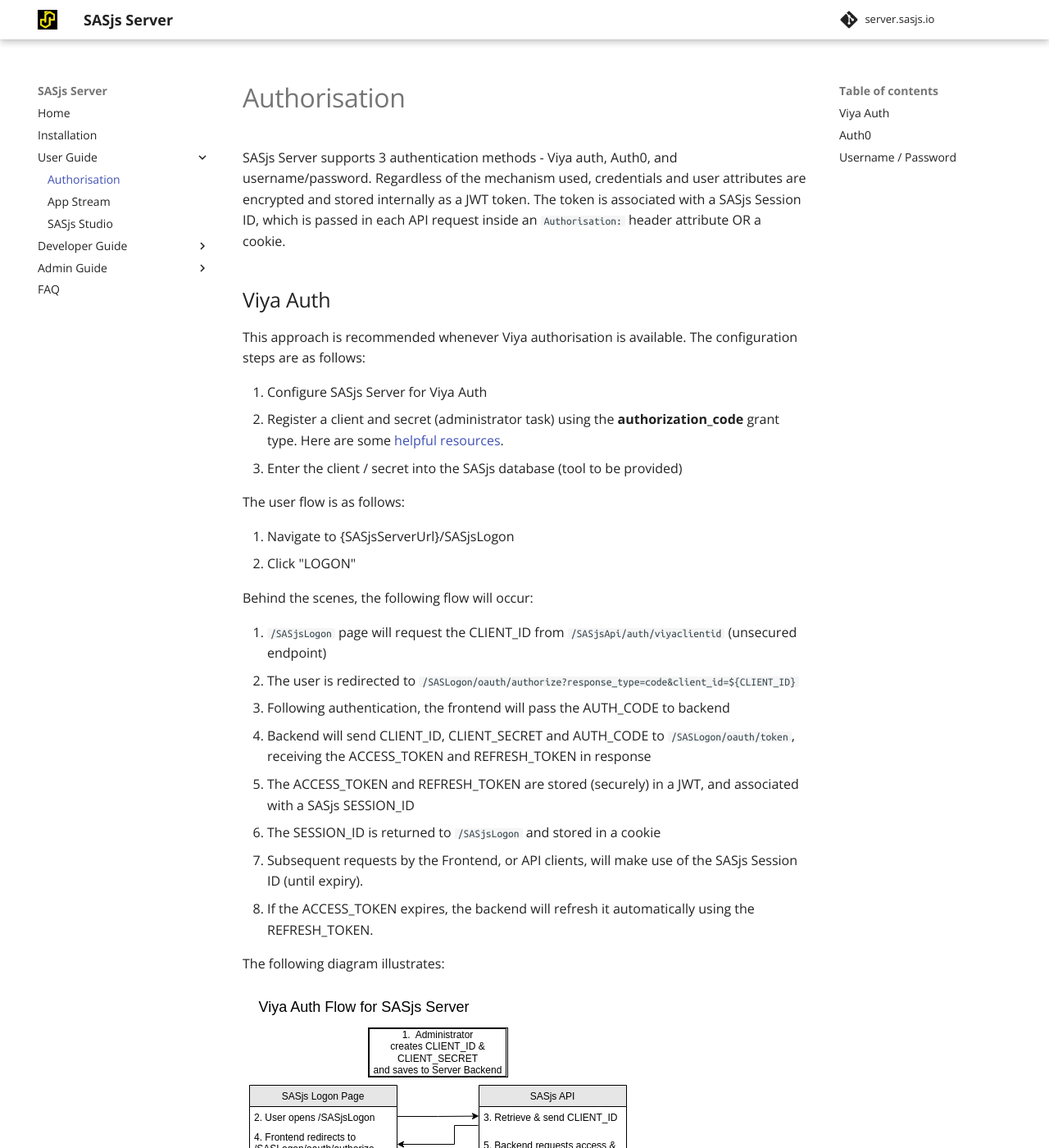
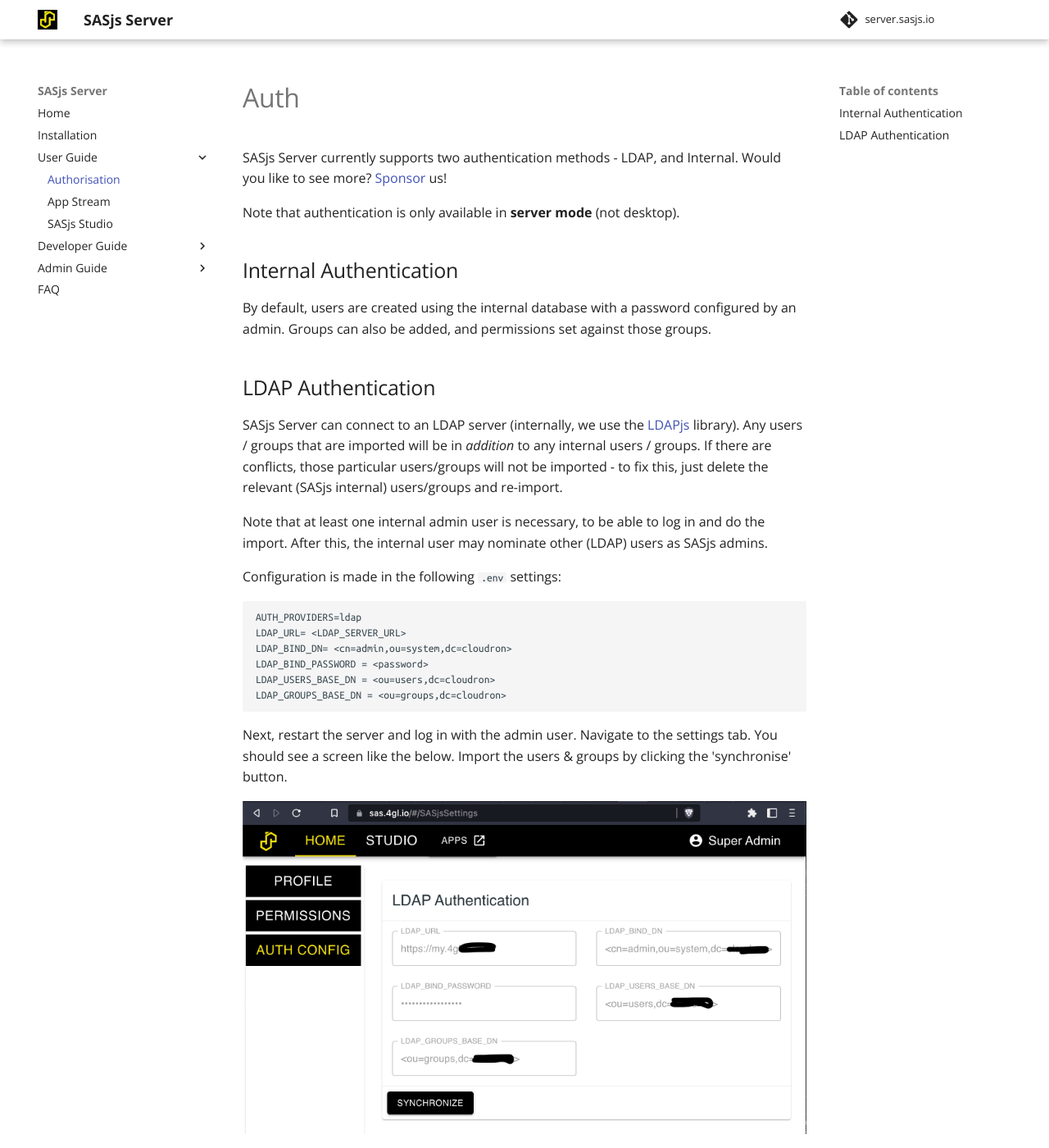
Before and after one commit to sasjs/server.sasjs.io, an MkDocs documentation site: the page built from docs/auth.md, in a window 1280 px wide and 1400 px high. Shown: the whole window at 82% size. Built offline with MkDocs 1.6.1 and Material for MkDocs 9.7.7, drawn with Linux system fonts in a browser that asks for light colours; comment, search, counter and statistics services are not loaded; some of the changed text lies outside the part shown.

Commit message:
feat: ldap notes

````diff
--- a/docs/auth.md
+++ b/docs/auth.md
@@ -1,37 +1,37 @@
-# Authorisation
+---
+layout: article
+title: Authentication
+description: Configuring Authentication Mechanisms in SASjs Server (LDAP and Internal)
+og_image: /img/ldapconfig.png
+---
 
-SASjs Server supports 3 authentication methods - Viya auth, Auth0, and username/password.  Regardless of the mechanism used, credentials and user attributes are encrypted and stored internally as a JWT token. The token is associated with a SASjs Session ID, which is passed in each API request inside an `Authorisation:` header attribute OR a cookie.
+# Auth
 
-## Viya Auth
-This approach is recommended whenever Viya authorisation is available. The configuration steps are as follows:
+SASjs Server currently supports two authentication methods - LDAP, and Internal.  Would you like to see more?  [Sponsor](https://github.com/sponsors/sasjs) us!
 
-1. Configure SASjs Server for Viya Auth
-2. Register a client and secret (administrator task) using the **authorization_code** grant type.  Here are some [helpful resources](https://cli.sasjs.io/faq/#how-can-i-obtain-a-viya-client-and-secret).
-3. Enter the client / secret into the SASjs database (tool to be provided)
+Note that authentication is only available in **server mode** (not desktop).
 
-The user flow is as follows:
+## Internal Authentication
 
-1. Navigate to {SASjsServerUrl}/SASjsLogon
-2. Click "LOGON"
+By default, users are created using the internal database with a password configured by an admin.  Groups can also be added, and permissions set against those groups.
 
-Behind the scenes, the following flow will occur:
+## LDAP Authentication
 
-1. `/SASjsLogon` page will request the CLIENT_ID from `/SASjsApi/auth/viyaclientid` (unsecured endpoint)
-2. The user is redirected to `/SASLogon/oauth/authorize?response_type=code&client_id=${CLIENT_ID}`
-3. Following authentication, the frontend will pass the AUTH_CODE to backend
-4. Backend will send CLIENT_ID, CLIENT_SECRET and AUTH_CODE to `/SASLogon/oauth/token`, receiving the ACCESS_TOKEN and REFRESH_TOKEN in response
-5. The ACCESS_TOKEN and REFRESH_TOKEN are stored (securely) in a JWT, and associated with a SASjs SESSION_ID
-6. The SESSION_ID is returned to `/SASjsLogon` and stored in a cookie
-7. Subsequent requests by the Frontend, or API clients, will make use of the SASjs Session ID (until expiry).
-8. If the ACCESS_TOKEN expires, the backend will refresh it automatically using the REFRESH_TOKEN.
+SASjs Server can connect to an LDAP server (internally, we use the [LDAPjs](http://ldapjs.org/client.html) library).  Any users / groups that are imported will be in _addition_ to any internal users / groups.  If there are conflicts, those particular users/groups will not be imported - to fix this, just delete the relevant (SASjs internal) users/groups and re-import.
 
-The following diagram illustrates:
+Note that at least one internal admin user is necessary, to be able to log in and do the import.  After this, the internal user may nominate other (LDAP) users as SASjs admins.
 
-![viya flow](draw.io/viyaflow.svg)
+Configuration is made in the following `.env` settings:
 
-## Auth0
+```
+AUTH_PROVIDERS=ldap
+LDAP_URL= <LDAP_SERVER_URL>
+LDAP_BIND_DN= <cn=admin,ou=system,dc=cloudron>
+LDAP_BIND_PASSWORD = <password>
+LDAP_USERS_BASE_DN = <ou=users,dc=cloudron>
+LDAP_GROUPS_BASE_DN = <ou=groups,dc=cloudron>
+```
 
-Auth0 is a third party authentication provider, which supports all major authentication methods - such as SAML, SSO, LDAP, Social Logins, etc etc.
+Next, restart the server and log in with the admin user. Navigate to the settings tab.  You should see a screen like the below.  Import the users & groups by clicking the 'synchronise' button.
 
-## Username / Password
-This authentication mode is recommended for Desktop Apps (running SAS locally), or - for server deploys - where there is no Viya, no internet acecss, or no appetite for Oauth0.  Once the user authenticates (using `/SASjsLogon`) a SESSION_ID is generated, which is stored in a cookie, and can also be passed in the `Authorisation:` header for API requests.
+![LDAP in SASjs](img/ldapconfig.png)
````
Also changed, not shown: docs/roadmap.md (added, +40 -0 lines), docs/settings.md (+46 -0 lines), docs/img/ldapconfig.png (added).
